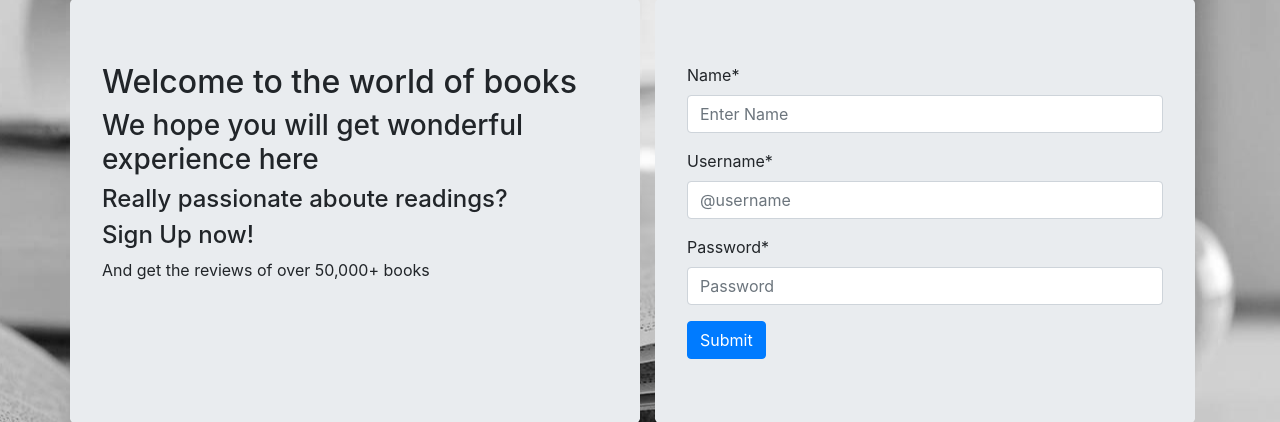
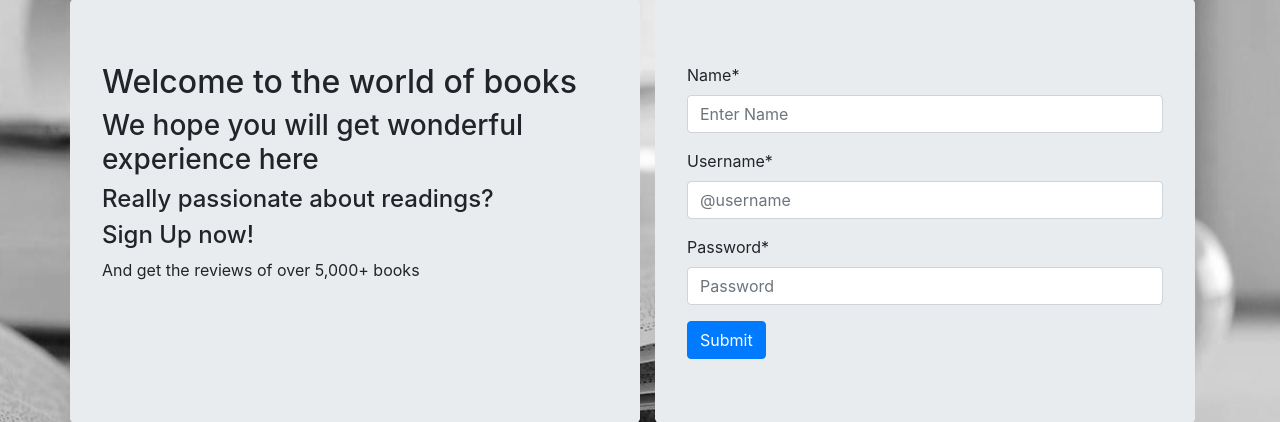
Before and after one commit to ymchandaliya/Book-Review-Project, a Flask app: page / in a window 1280 px wide. Shown: the part 57-479 px from the top of the page. Run offline with Flask 2, Linux system fonts and the light colour scheme; some libraries are stand-ins or nearby versions.

Commit message:
Update index.html

```diff
--- a/templates/index.html
+++ b/templates/index.html
@@ -48,9 +48,9 @@
         <div class="jumbotron col-lg-6 com-sm-12" height:auto;>
           <h2>Welcome to the world of books</h2>
           <h3>We hope you will get wonderful experience here</h3>
-          <h4>Really passionate aboute readings?</h4>
+          <h4>Really passionate about readings?</h4>
           <h4>Sign Up now!</h4>
-          <p>And get the reviews of over 50,000+ books</p>
+          <p>And get the reviews of over 5,000+ books</p>
         </div>
         <div class="col-lg-6 co-sm-12">
           <form class="jumbotron" action="{{url_for('register')}}" method=post>
```
